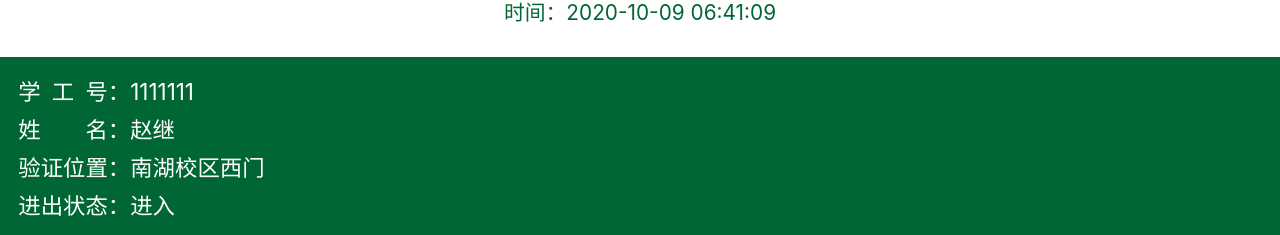
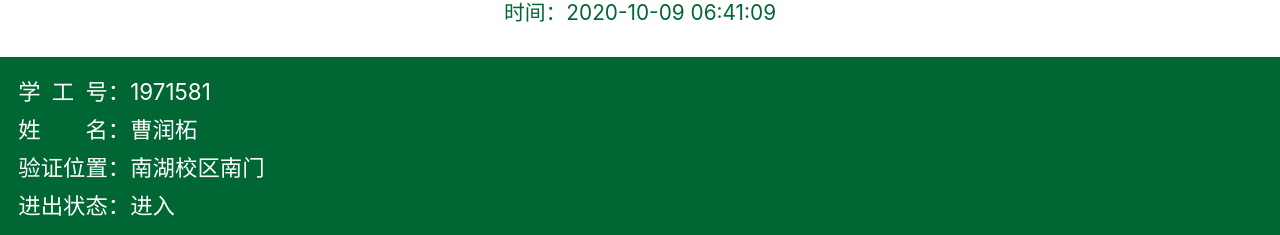
Before and after one commit to bigheadcrz/bigheadcrz.github.io, a plain HTML site: page index.html in a window 1280 px wide. Shown: the part 407-642 px from the top of the page. Drawn offline with Linux system fonts and the light colour scheme.

Commit message:
Update index.html

```diff
--- a/index.html
+++ b/index.html
@@ -104,19 +104,19 @@
 
         <li class="list-group-item bg-transparent text-white d-flex">
 
-            <div style="min-width: 4em; text-align-last: justify;">学工号</div>：<div id="stu_num">1111111</div>
+            <div style="min-width: 4em; text-align-last: justify;">学工号</div>：<div id="stu_num">1971581</div>
 
         </li>
 
         <li class="list-group-item bg-transparent text-white d-flex">
 
-            <div style="min-width: 4em; text-align-last: justify;">姓名</div>：<div id="name">赵继</div>
+            <div style="min-width: 4em; text-align-last: justify;">姓名</div>：<div id="name">曹润柘</div>
 
         </li>
 
         <li class="list-group-item bg-transparent text-white d-flex">
 
-            <div style="min-width: 4em; text-align-last: justify;">验证位置</div>：<div id="location">南湖校区西门</div>
+            <div style="min-width: 4em; text-align-last: justify;">验证位置</div>：<div id="nhn">南湖校区南门</div>
 
         </li>
 
```
